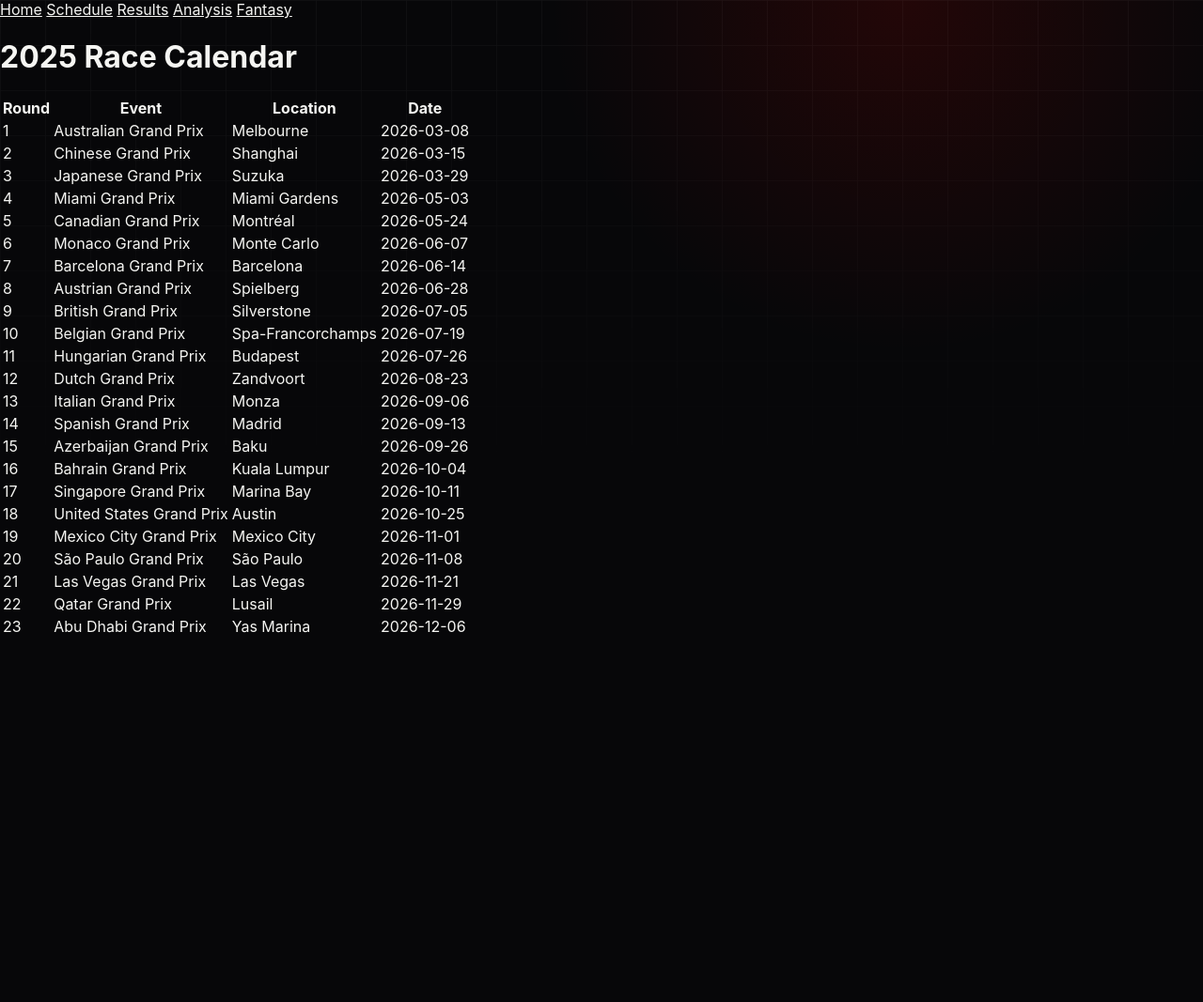
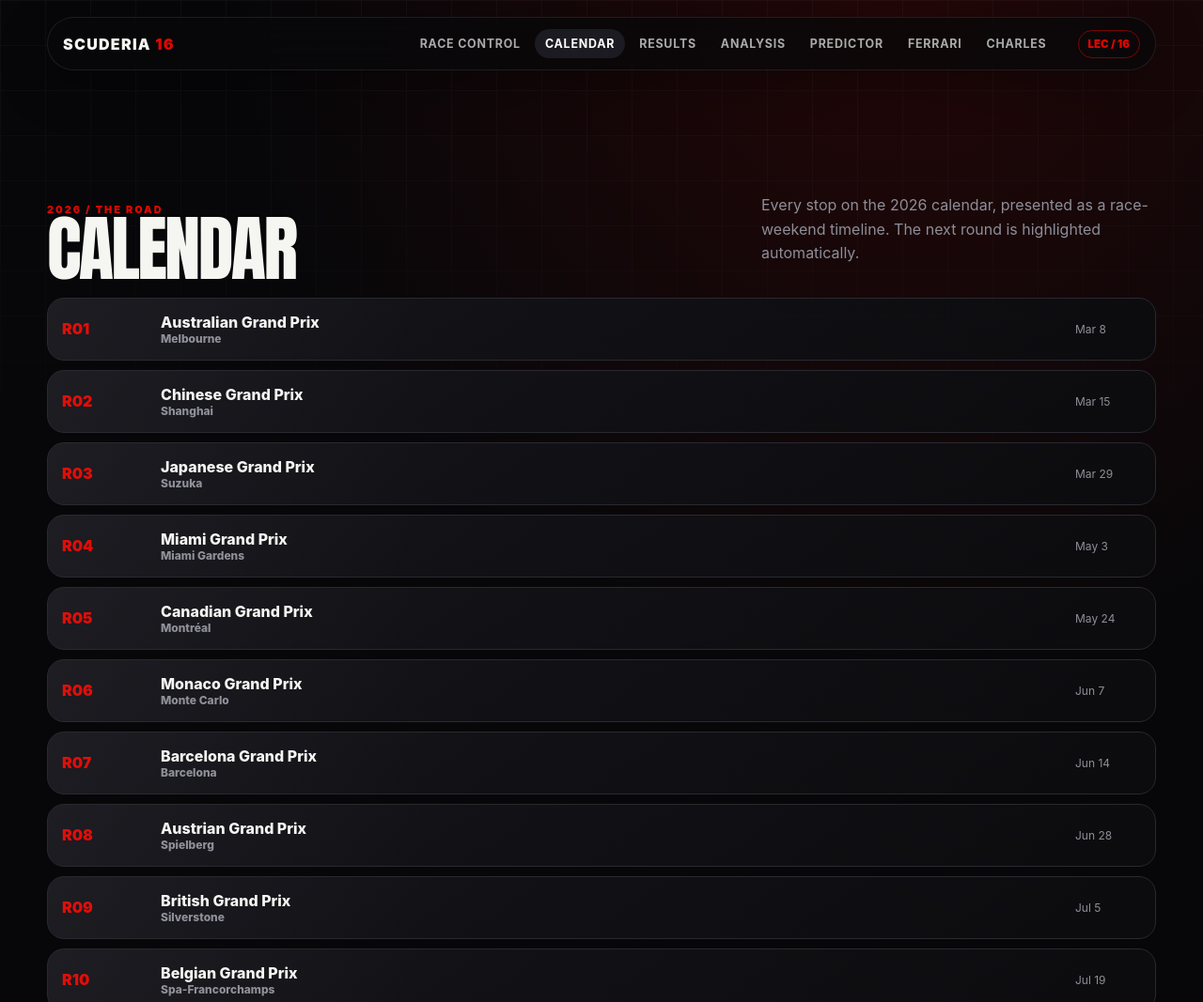
Before and after one commit to emilyhychang/f1-site, a plain HTML site: page docs/schedule.html in a window 1280 px wide. Shown: the top 1067 px of the page at 94% size. Before the commit the page ends 800 px from the top, so only its background shows below. Drawn offline with Linux system fonts and the light colour scheme.

Commit message:
Redesign season calendar page

```diff
--- a/docs/schedule.html
+++ b/docs/schedule.html
@@ -1,34 +1 @@
-<!DOCTYPE html>
-<html lang="en">
-<head>
-  <meta charset="UTF-8">
-  <title>Schedule - F1 Data Hub</title>
-  <link rel="stylesheet" href="css/style.css">
-</head>
-<body>
-  <nav>
-    <a href="index.html">Home</a>
-    <a href="schedule.html">Schedule</a>
-    <a href="results.html">Results</a>
-    <a href="analysis.html">Analysis</a>
-    <a href="fantasy.html">Fantasy</a>
-  </nav>
-  <div class="container">
-    <h1>2025 Race Calendar</h1>
-    <table id="schedule-table">
-      <thead><tr><th>Round</th><th>Event</th><th>Location</th><th>Date</th></tr></thead>
-      <tbody></tbody>
-    </table>
-  </div>
-  <script>
-    fetch('data/schedule_2026.json')
-      .then(r => r.json())
-      .then(data => {
-        const tbody = document.querySelector('#schedule-table tbody');
-        data.forEach(e => {
-          tbody.innerHTML += `<tr><td>${e.RoundNumber}</td><td>${e.EventName}</td><td>${e.Location}</td><td>${e.EventDate.split('T')[0]}</td></tr>`;
-        });
-      });
-  </script>
-</body>
-</html>
+<!doctype html><html lang="en"><head><meta charset="utf-8"><meta name="viewport" content="width=device-width,initial-scale=1"><title>Calendar — Scuderia 16</title><link rel="stylesheet" href="css/style.css"></head><body><main class="page"><div class="section-head"><div><div class="eyebrow">2026 / The Road</div><h1 class="display">CALENDAR</h1></div><p>Every stop on the 2026 calendar, presented as a race-weekend timeline. The next round is highlighted automatically.</p></div><div id="calendar" class="timeline"></div></main><script src="js/app.js"></script><script>fetch('data/schedule_2026.json').then(r=>r.json()).then(data=>{const el=document.getElementById('calendar');data.filter(x=>x.RoundNumber>0).forEach(r=>{const row=document.createElement('div');row.className='panel timeline-item';row.innerHTML=`<div class="round">R${String(r.RoundNumber).padStart(2,'0')}</div><div class="event">${r.EventName}<div class="date">${r.Location}</div></div><div class="date">${new Date(r.EventDate).toLocaleDateString(undefined,{month:'short',day:'numeric'})}</div>`;el.appendChild(row)})}).catch(()=>document.getElementById('calendar').innerHTML='<div class="panel">Calendar data unavailable.</div>')</script></body></html>
```
